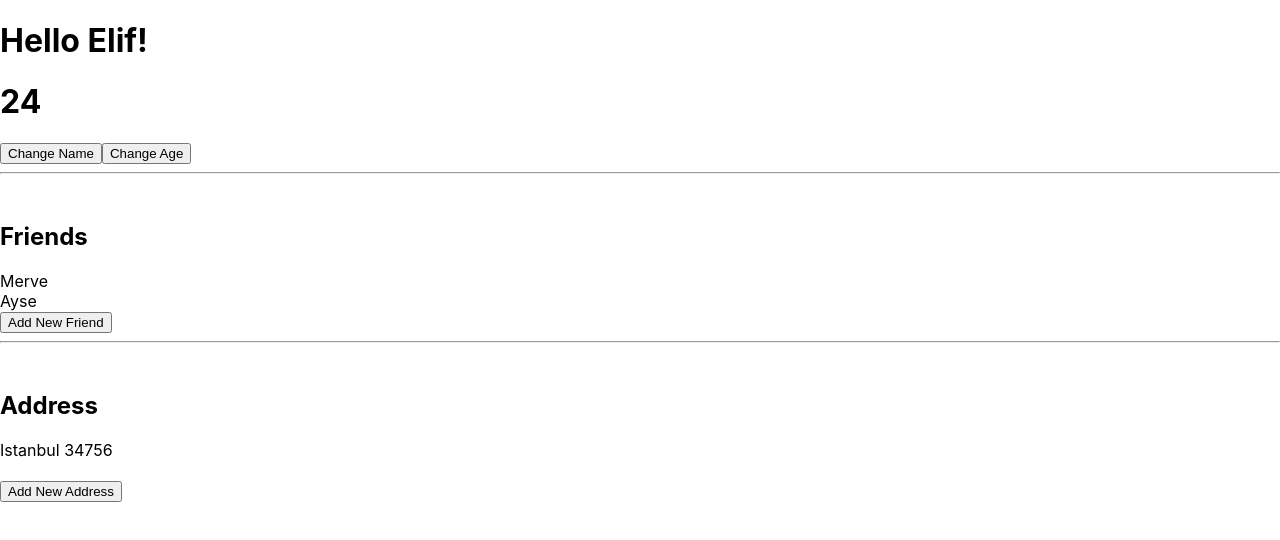
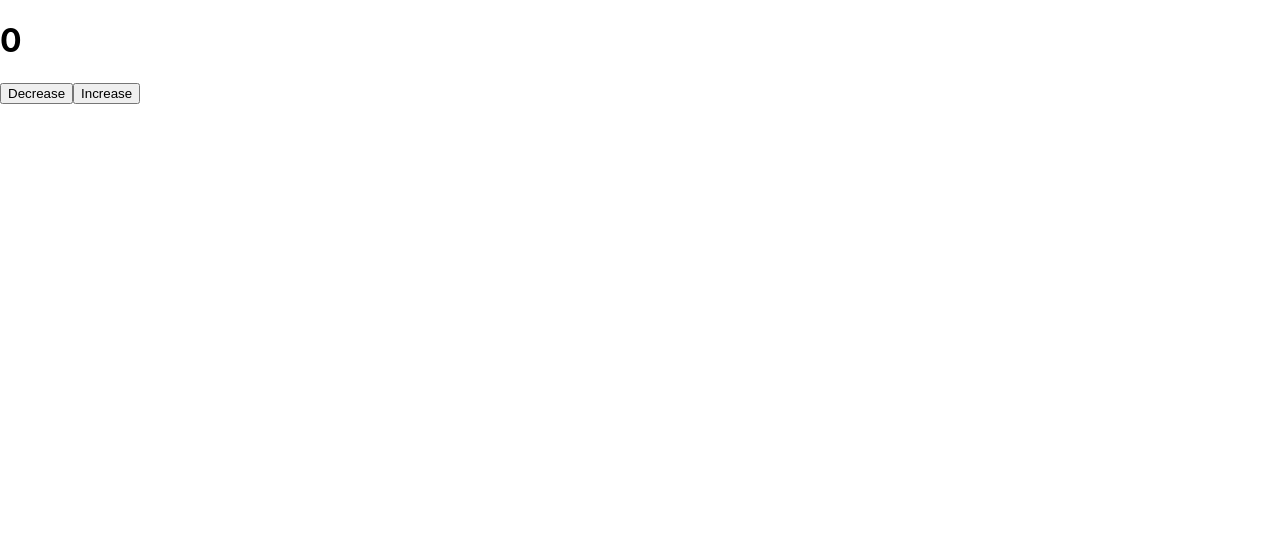
Before and after one commit to elifsirinx/states, a React (Create React App) app: page / in a window 1280 px wide. Shown: the top 540 px of the page. Built offline with nearby package versions, Linux system fonts and the light colour scheme.

Commit message:
Simple counter app

```diff
--- /dev/null
+++ b/src/components/Counter.js
@@ -0,0 +1,20 @@
+import { useState } from "react";
+
+function Counter() {
+  const [count, setCount] = useState(0);
+  const decrease = () => {
+    setCount(count - 1);
+  };
+  const increase = () => {
+    setCount(count + 1);
+  };
+  return (
+    <div>
+      <h1>{count}</h1>
+      <button onClick={decrease}>Decrease</button>
+      <button onClick={increase}>Increase</button>
+    </div>
+  );
+}
+
+export default Counter;
--- a/src/index.js
+++ b/src/index.js
@@ -1,13 +1,15 @@
-import React from 'react';
-import ReactDOM from 'react-dom/client';
-import './index.css';
-import App from './App';
-import reportWebVitals from './reportWebVitals';
+import React from "react";
+import ReactDOM from "react-dom/client";
+import "./index.css";
+//import App from "./App";
+import Counter from "./components/Counter";
+import reportWebVitals from "./reportWebVitals";
 
-const root = ReactDOM.createRoot(document.getElementById('root'));
+const root = ReactDOM.createRoot(document.getElementById("root"));
 root.render(
   <React.StrictMode>
-    <App />
+    {/*<App />*/}
+    <Counter />
   </React.StrictMode>
 );
 
```
